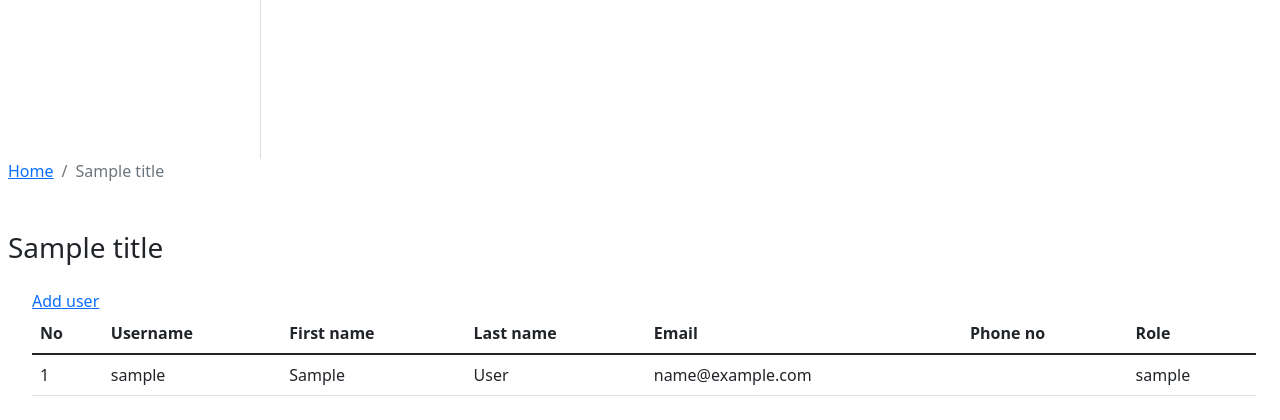
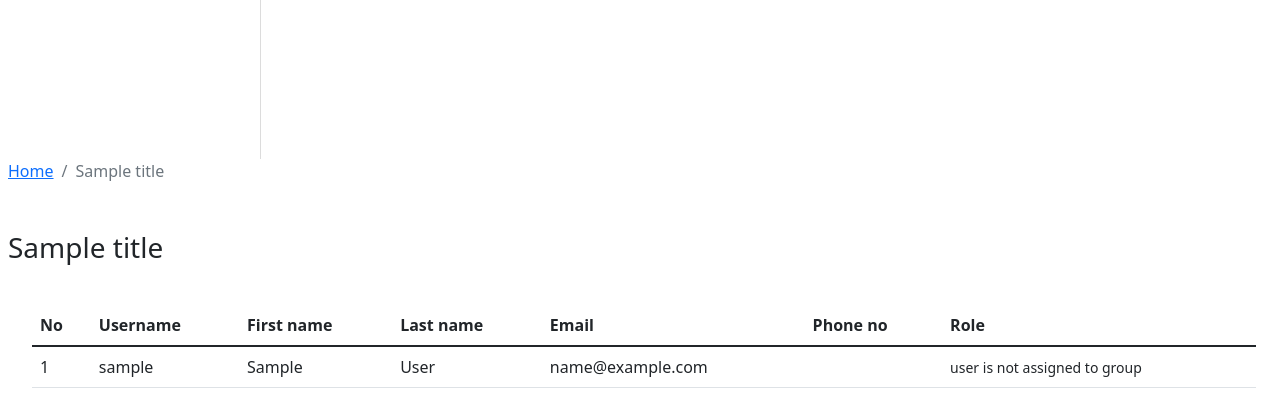
Before and after one commit to ashitizn21/Library-management-system, a Django app: template src/auser/templates/auser/user/list.html in a window 1280 px wide. Shown: the part 641-1061 px from the top of the page. After the commit the page ends 1029 px from the top, so only its background shows below. Run offline with Django 3.2, Linux system fonts and the light colour scheme; tables that the repository leaves empty hold one stand-in row (values such as "Sample post"); the template is opened without the code that fills it: values that come from a table or form of the project are taken from there, most other values are stand-ins (such as "Sample title", 1, 10 or a date in 2020); some libraries are stand-ins or nearby versions.

Commit message:
[feat] some update on template

```diff
--- a/src/auser/templates/auser/user/list.html
+++ b/src/auser/templates/auser/user/list.html
@@ -9,9 +9,9 @@
 {% endblock %}
 {% block content %}
 <div class="container-fluid my-4">
-    <div>
-        <a href="{% url 'auser:add_user' %}">Add user</a>
-    </div>
+    <div class="offset-md-6 offset-lg-7 col-12 col-md-6 col-lg-5 my-3 d-flex justify-content-end">
+        {% if perms.auser.add_user %}<a href="{% url 'auser:add_user' %}" class="btn btn-md btn-success rounded-3 shadow-none me-3">
+          <i class="fa-solid fa-circle-plus me-2"></i>Add User</a>{% endif %}</div>
 <table class="table responsive" id="users_list ">
     <thead>
         <th class="border-bottom border-0">No</th>
@@ -31,7 +31,15 @@
             <td>{{ user.last_name }}</td>
             <td>{{ user.email }}</td>
             <td>{{ user.phone_number }}</td>
-            <td>{{ user }}</td>
+            <td>{% if user.groups.all %}
+                <ul>
+                    {% for group in user.groups.all %}
+                        <li>{{ group }}</li>
+                    {% endfor %}
+                </ul>
+                {% else %} <span class="small">user is not assigned to group </span>
+                {% endif %}
+            </td>
         </tr>
         {% endfor %}
     </tbody>
```
